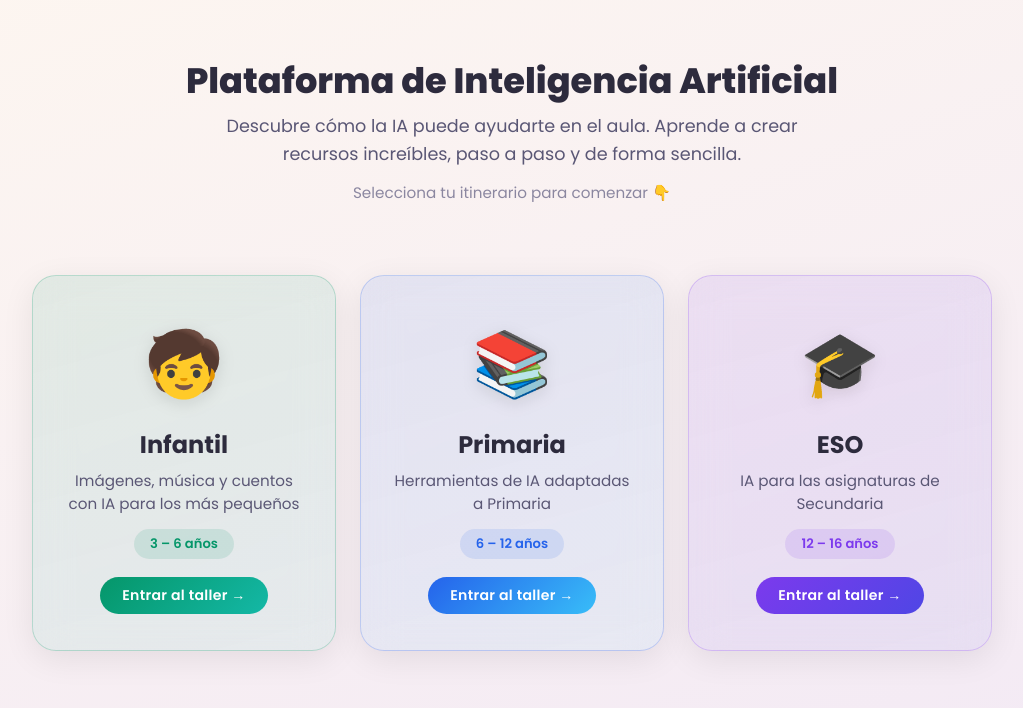
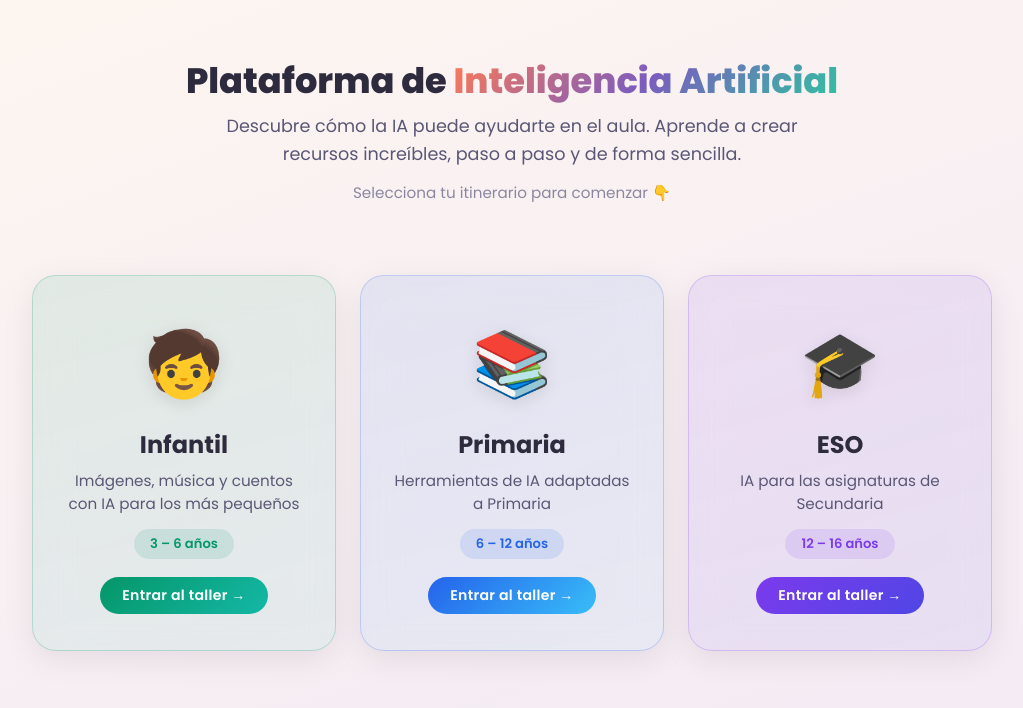
Before and after one commit to Hakzhin/Taller_IA_EBP, a plain HTML site: page index.html in a window 1280 px wide. Shown: the top 708 px of the page, without its empty margins (128-1151 px from the left). Drawn offline with Linux system fonts and the light colour scheme.

Commit message:
Add files via upload

```diff
--- a/css/styles.css
+++ b/css/styles.css
@@ -826,6 +826,15 @@
     line-height: 1.2;
     margin-bottom: 10px;
   }
+  .landing-header h1 .gradient-text {
+    background: linear-gradient(135deg, #ff7b54, #7c5cbf, #2ec4a0);
+    -webkit-background-clip: text;
+    -webkit-text-fill-color: transparent;
+    background-clip: text;
+  }
+  .landing-header h1 .word-green { color: #059669; }
+  .landing-header h1 .word-blue { color: #2563eb; }
+  .landing-header h1 .word-purple { color: #7c3aed; }
   .landing-header p {
     font-size: 1.1rem;
     color: var(--text-medium);
```
